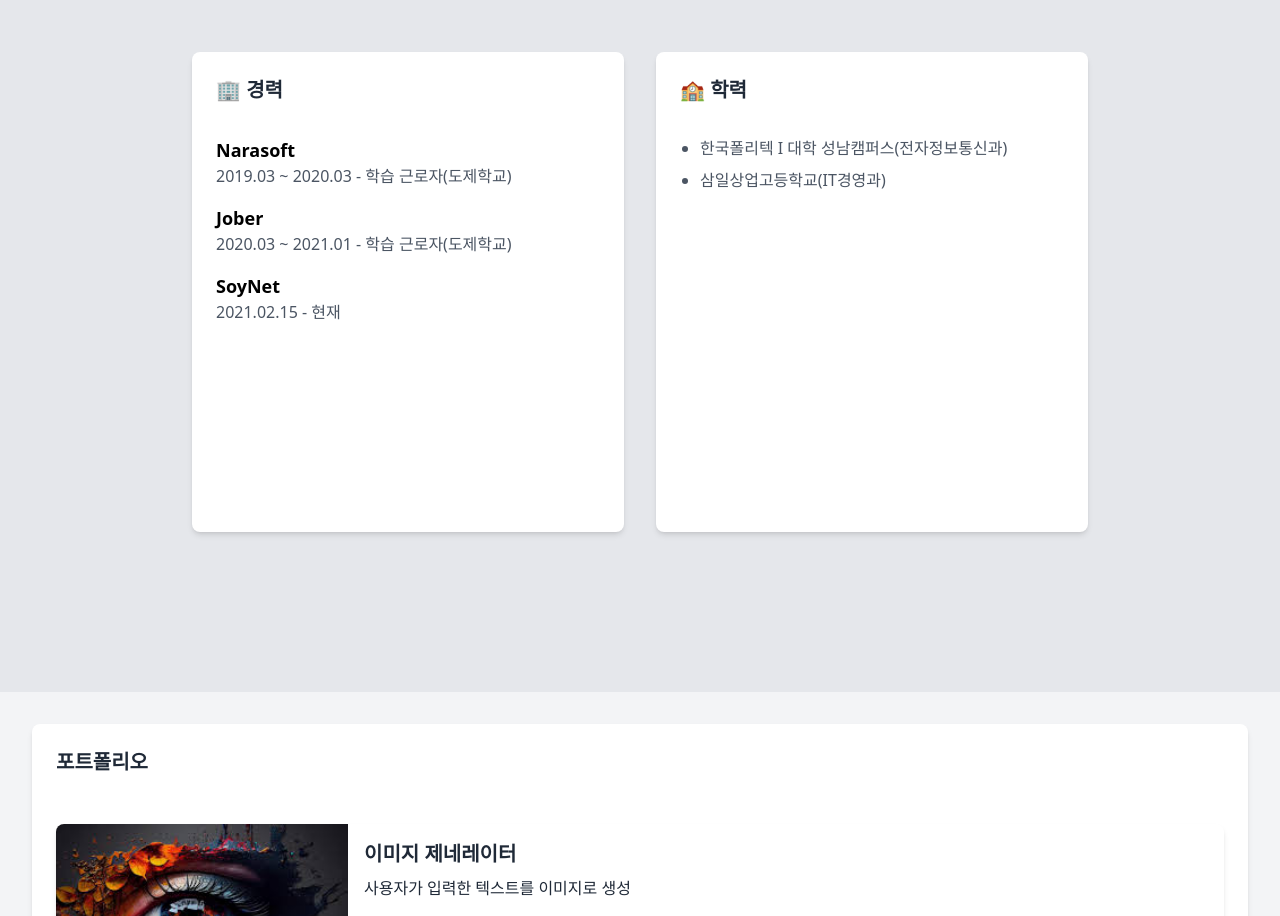
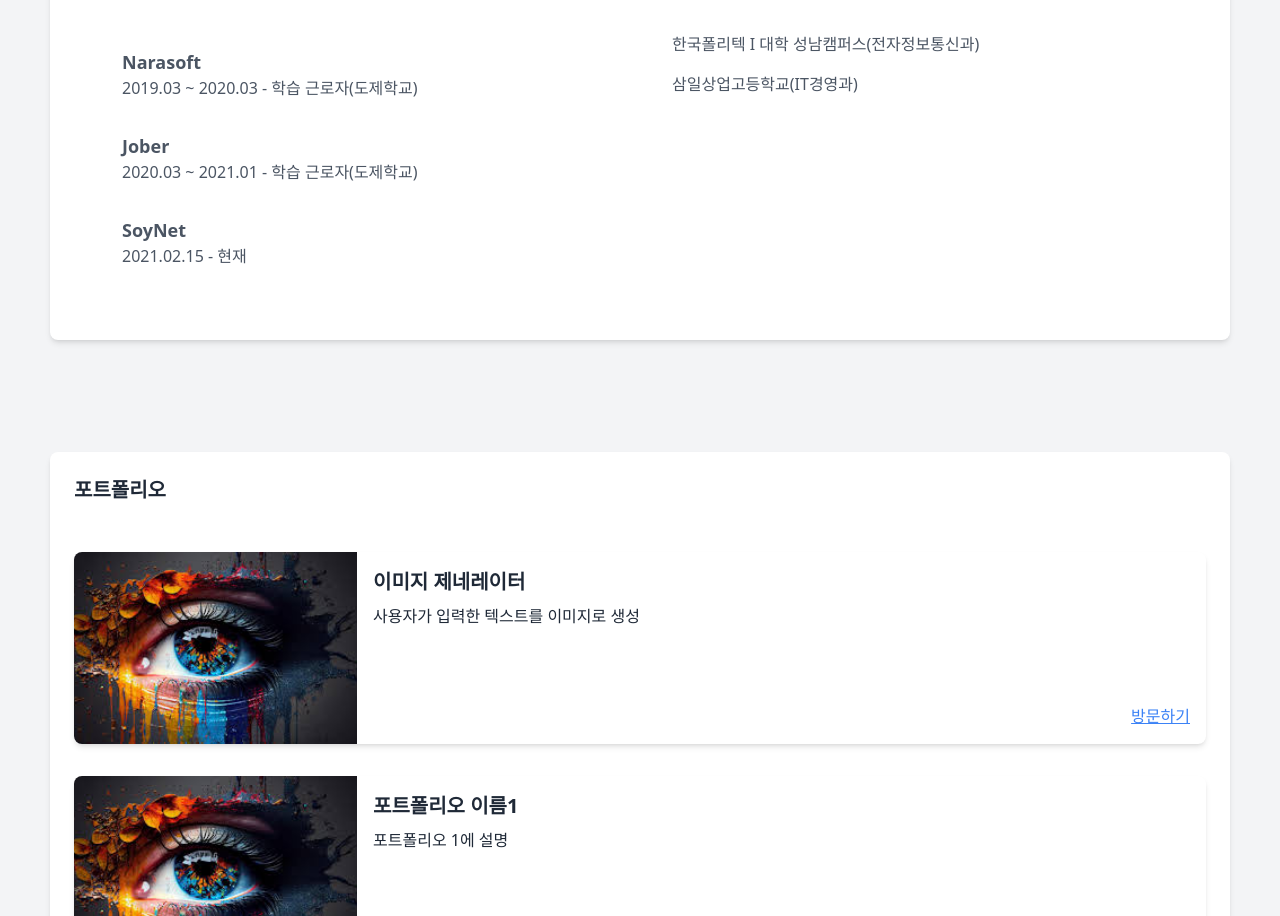
Before and after one commit to yeonghoon123/IntroduceMe, a React (Vite) app: page / in a window 1280 px wide. Shown: the part 1884-2800 px from the top of the page. Built offline with nearby package versions, Linux system fonts and the light colour scheme.

Commit message:
deploy/ 수정

```diff
--- a/src/components/Home/Advantage.jsx
+++ b/src/components/Home/Advantage.jsx
@@ -29,17 +29,20 @@ const Advantage = ({ props }) => {
     return (
         <>
             <div
-                className="min-h-screen flex items-center justify-center p-8 bg-gray-200"
+                className="flex flex-row items-center justify-center p-8 bg-gray-100"
                 ref={advantageRef}
             >
-                <div className="grid grid-cols-1 md:grid-cols-2 gap-8 w-full max-w-4xl min-h-128">
-                    <div className="flex flex-col bg-white rounded-lg shadow-md p-6">
+                <div className="flex flex-row max-w-[1180px] w-full min-h-[50%] bg-white rounded-lg shadow-md p-6 mb-12 grow">
+                    <div className="w-[50%] p-8">
                         <h2 className="text-xl font-semibold text-gray-800 mb-8">
                             🏢 경력
                         </h2>
-                        <div className="space-y-4">
+                        <ul className="flex flex-col w-full text-gray-600 flex-wrap">
                             {careerData.map((value, index) => (
-                                <div key={`home_career_${index}`}>
+                                <div
+                                    key={`home_career_${index}`}
+                                    className="w-full p-4"
+                                >
                                     <h3 className="text-lg font-bold">
                                         {value.company}
                                     </h3>
@@ -48,20 +51,19 @@ const Advantage = ({ props }) => {
                                     </p>
                                 </div>
                             ))}
-                        </div>
+                        </ul>
                         {/* <Link to={"/details"} className="md:mt-auto mt-8">
                             <button className="bg-blue-500 w-full hover:bg-blue-700 text-white font-bold py-2 px-4 rounded focus:outline-none focus:shadow-outline">
                                 자세히 보기
                             </button>
                         </Link> */}
                     </div>
-
-                    <div className="flex flex-col bg-white rounded-lg shadow-md p-6">
+                    <div className="w-[50%] p-8">
                         <h2 className="text-xl font-semibold text-gray-800 mb-8">
-                            🏫 학력
+                            학력
                         </h2>
-                        <ul className="list-disc space-y-2 pl-5 text-gray-600">
-                            <li>
+                        <ul className="flex flex-col w-full text-gray-600 flex-wrap">
+                            <li className="mb-4">
                                 한국폴리텍 I 대학 성남캠퍼스(전자정보통신과)
                             </li>
                             <li>삼일상업고등학교(IT경영과)</li>
--- a/src/components/Home/ContactUs.jsx
+++ b/src/components/Home/ContactUs.jsx
@@ -18,7 +18,7 @@ const ContactUs = ({ props }) => {
                 className="min-h-screen flex flex-col items-center justify-center p-8 bg-gray-100"
                 ref={thankYouRef}
             >
-                <div className="flex flex-col w-full min-h-[50%] bg-white rounded-lg shadow-md p-6 mb-12 grow">
+                <div className="flex flex-col max-w-[1180px] w-full min-h-[50%] bg-white rounded-lg shadow-md p-6 mb-12 grow">
                     <h2 className="text-xl font-semibold text-gray-800 mb-8">
                         포트폴리오
                     </h2>
@@ -54,7 +54,7 @@ const ContactUs = ({ props }) => {
                     </ul>
                 </div>
 
-                <div className="flex flex-col w-full min-h-[50%] bg-white rounded-lg shadow-md p-6 mb-12 grow">
+                <div className="flex flex-col max-w-[1180px] w-full min-h-[50%] bg-white rounded-lg shadow-md p-6 mb-12 grow">
                     <h2 className="text-xl font-semibold text-gray-800 mb-8">
                         Contact & Channels
                     </h2>
--- a/src/components/Home/Personality.jsx
+++ b/src/components/Home/Personality.jsx
@@ -62,7 +62,7 @@ const Personality = ({ props }) => {
                 className="min-h-screen flex flex-col items-center justify-center p-8 bg-gray-100"
                 ref={personalityRef}
             >
-                <div className="flex flex-col w-full min-h-[50%] bg-white rounded-lg shadow-md p-6 mb-12 grow">
+                <div className="flex flex-col max-w-[1180px] w-full min-h-[50%] bg-white rounded-lg shadow-md p-6 mb-16 grow">
                     <h2 className="text-xl font-semibold text-gray-800 mb-8">
                         저의 장점을 소개합니다.
                     </h2>
@@ -82,7 +82,7 @@ const Personality = ({ props }) => {
                     </ul>
                 </div>
 
-                <div className="flex flex-col w-full min-h-[50%] bg-white rounded-lg shadow-md p-6 mb-12 grow">
+                <div className="flex flex-col max-w-[1180px] w-full min-h-[50%] bg-white rounded-lg shadow-md p-6 grow">
                     <h2 className="text-xl font-semibold text-gray-800 mb-8">
                         제가 잘하는 기술을 소개합니다.
                     </h2>
--- a/src/constants/Home/ContactUs.js
+++ b/src/constants/Home/ContactUs.js
@@ -7,7 +7,6 @@
     버전 이력: V0.5
 */
 
-import profileImg from "../../assets/detail/profile.jpg";
 import portfolio1 from "../../assets/portfolio1.jpeg";
 
 export const contactData = [
```
